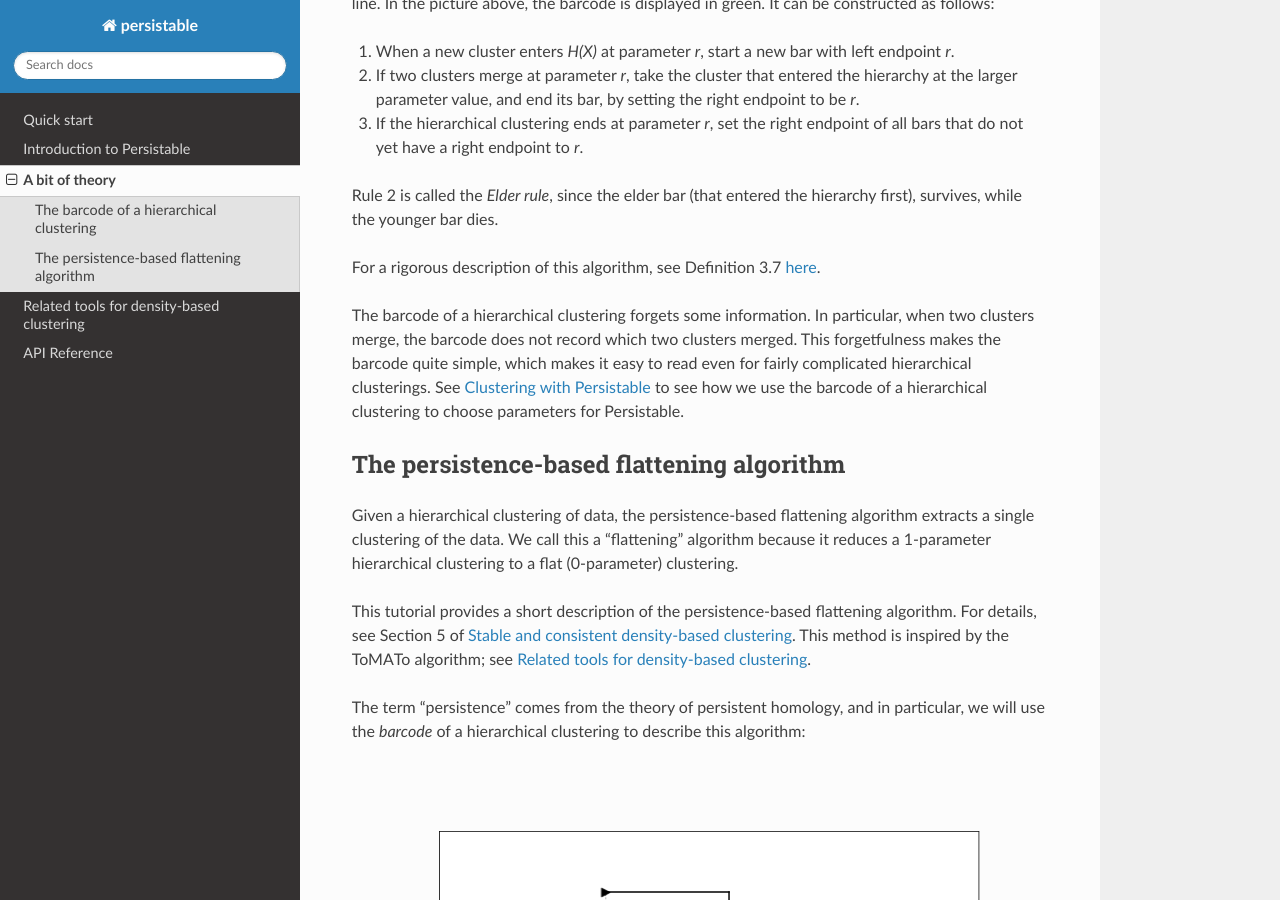
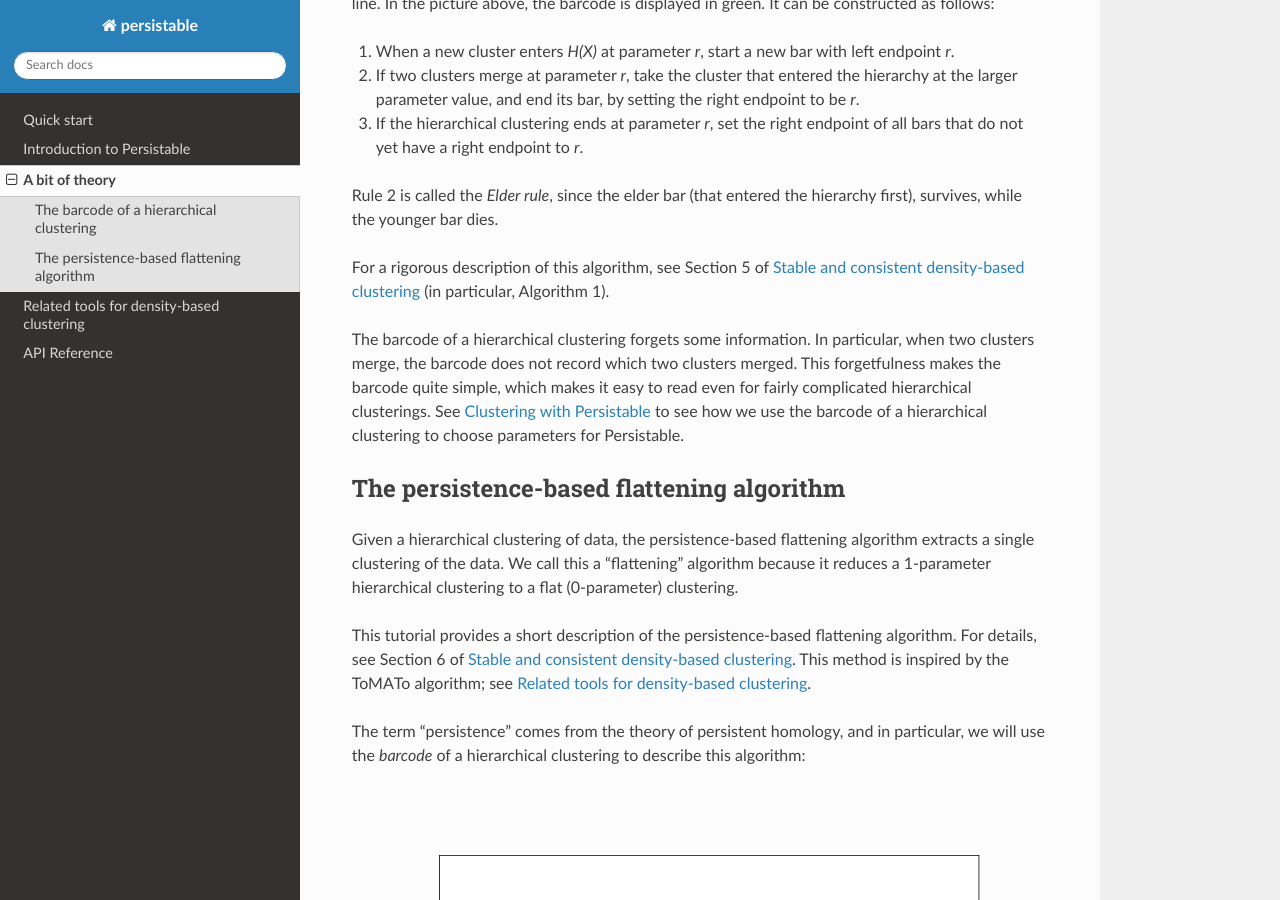
Before and after one commit to LuisScoccola/persistable, a Sphinx documentation site: the page built from docs/abitoftheory.rst, in a window 1280 px wide and 900 px high, scrolled down 1298 px. Built offline with Sphinx 7.4.7 and the Read the Docs theme 2.0.0, drawn with Linux system fonts in a browser that asks for light colours.

Commit message:
docs: update references to paper

```diff
--- a/docs/abitoftheory.rst
+++ b/docs/abitoftheory.rst
@@ -63,8 +63,9 @@ Rule 2 is called the *Elder rule*,
 since the elder bar (that entered the hierarchy first),
 survives, while the younger bar dies.
 
-For a rigorous description of this algorithm, see Definition 3.7
-`here <https://link.springer.com/article/10.1007/s41468-019-00024-z>`_.
+For a rigorous description of this algorithm, see Section 5 of
+`Stable and consistent density-based clustering <https://arxiv.org/abs/2005.09048>`__
+(in particular, Algorithm 1).
 
 ..
    To do: update this link to our paper once we add
@@ -95,7 +96,7 @@ a flat (0-parameter) clustering.
 
 This tutorial provides a short description of the
 persistence-based flattening algorithm.
-For details, see Section 5 of
+For details, see Section 6 of
 `Stable and consistent density-based clustering <https://arxiv.org/abs/2005.09048>`__.
 This method is inspired by the ToMATo algorithm;
 see :ref:`links`.
```
